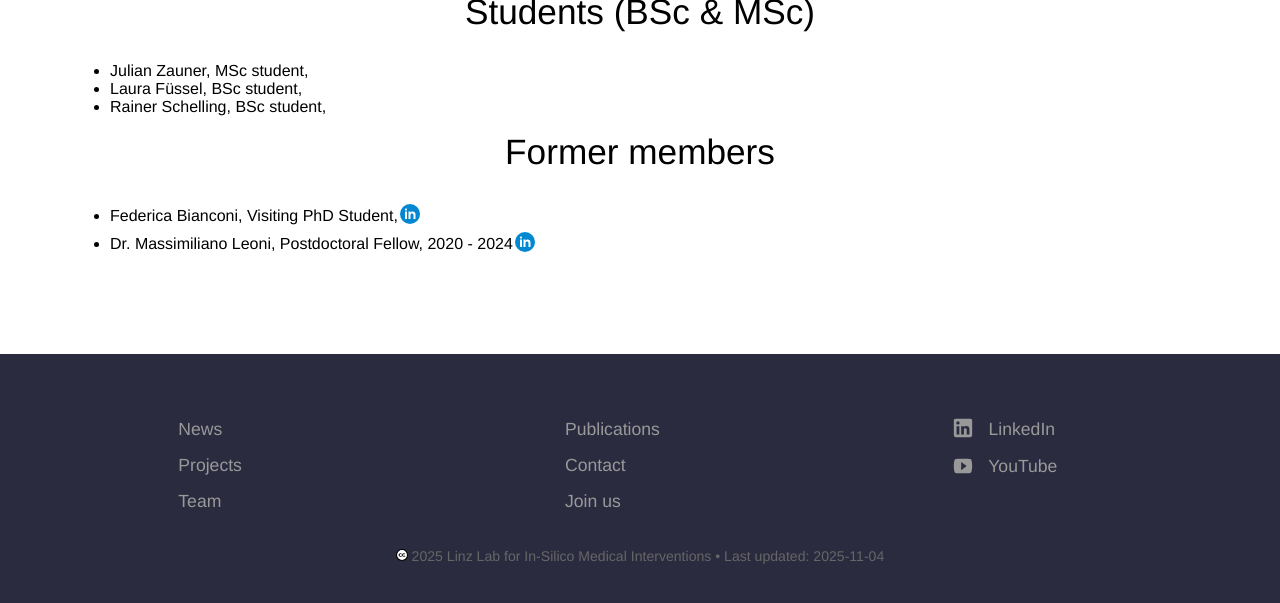
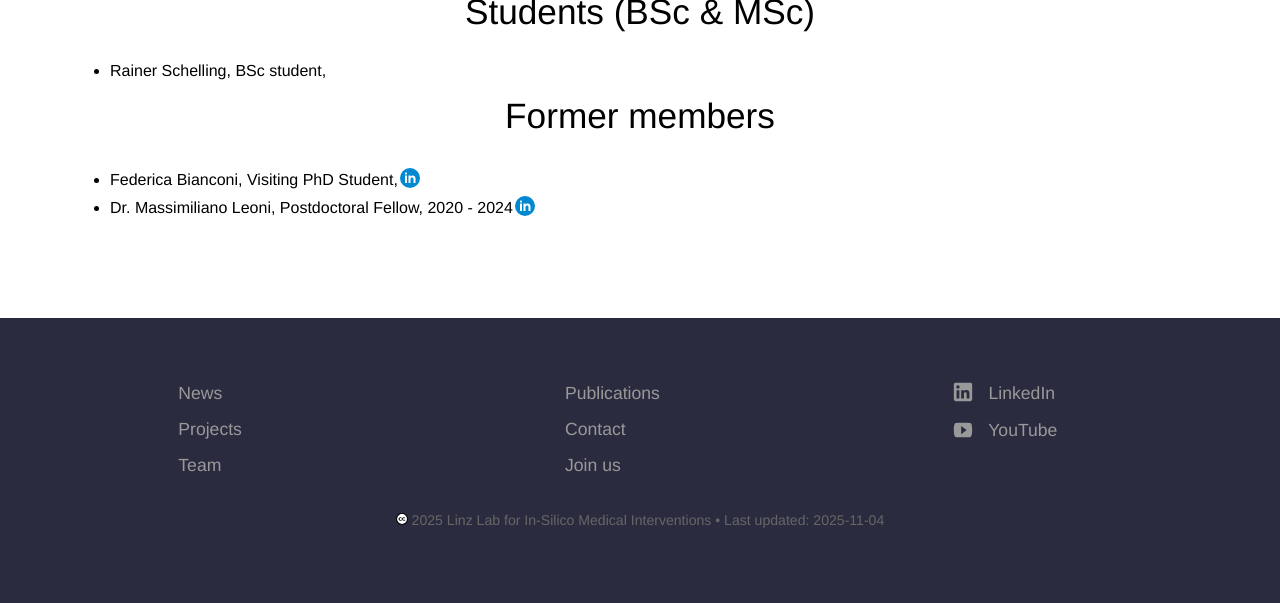
Before and after one commit to linzlabinsilmed/linzlabinsilmed.github.io, a Jekyll site: the page built from team.html, in a window 1280 px wide and 900 px high, scrolled down 1203 px, cut to the strip 283-886 px from the top of the window. Built offline with Jekyll 4.4.1, drawn with Linux system fonts in a browser that asks for light colours; after the commit the page ends 2067 px from its top, so only the background shows below that.

Commit message:
Update students.yml

```diff
--- a/_data/team/students.yml
+++ b/_data/team/students.yml
@@ -1,6 +1,2 @@
-- name: Julian Zauner
-  position: MSc student
-- name: Laura Füssel
-  position: BSc student
 - name: Rainer Schelling
   position: BSc student
```
